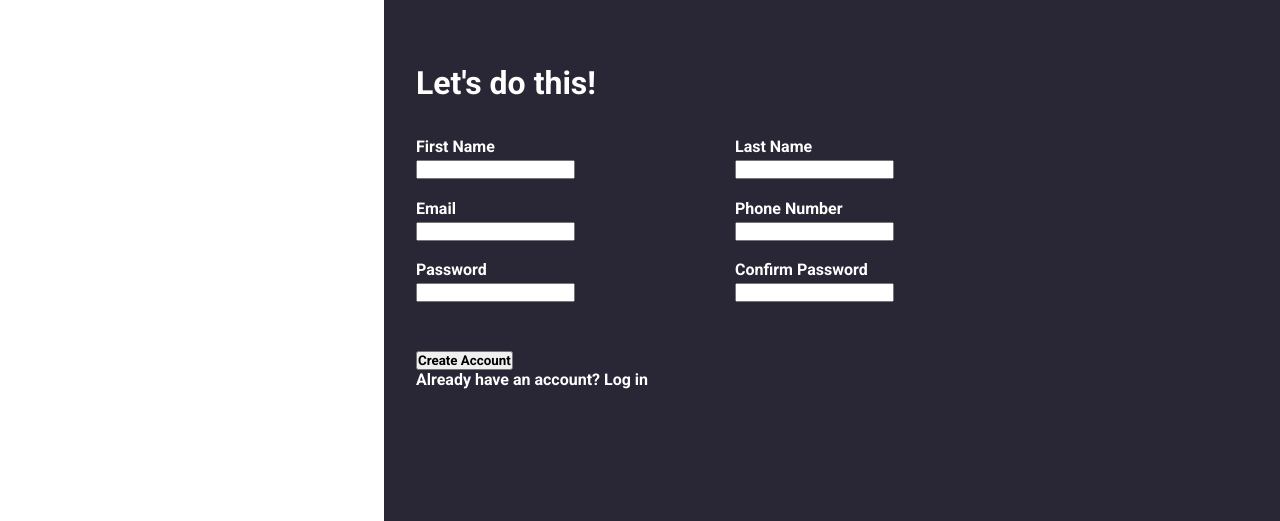
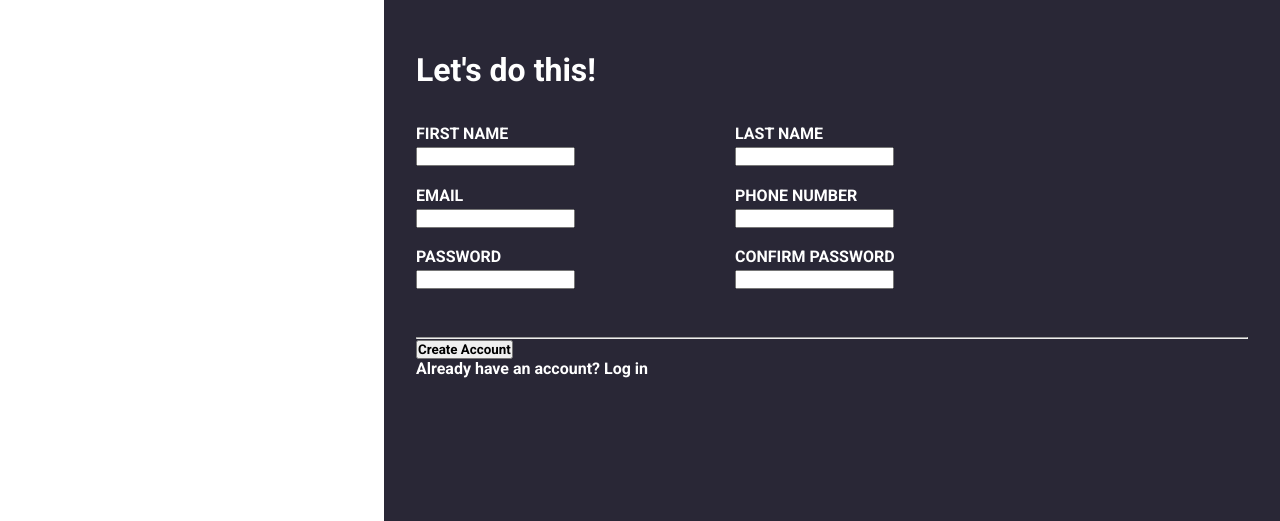
Before and after one commit to BZAgustin/signup-form, a plain HTML site: page index.html in a window 1280 px wide. Shown: the part 279-800 px from the top of the page. Drawn offline with nearby package versions, Linux system fonts and the light colour scheme.

Commit message:
- Change logo - Reduce font size on header - Capitalize labels - Add separator between inputs and login button

```diff
--- a/index.html
+++ b/index.html
@@ -7,12 +7,13 @@
   <title>Sign-up Form</title>
   <link rel="stylesheet" href="styles.css">
   <link rel="stylesheet" href="https://fonts.googleapis.com/css2?family=Material+Symbols+Outlined:opsz,wght,FILL,GRAD@48,700,0,0" />
+  <script src="script.js" defer></script>
 </head>
 <body>
-  <div class="background">
+  <div class="background" id="bg">
     <header>
       <div class="banner">
-        <span class="material-symbols-outlined">webhook</span>
+      <img src="./assets/icon.png" alt="logo">
       <h1>ODIN</h1>
       </div>
     </header>
@@ -23,39 +24,41 @@
   <div class="right-panel">
     <div class="wrapper">
       <header>
-        <h2>This is not a real online service! You know you need something like
+        <h3>This is not a real online service! You know you need something like
           this in your life to help you realize your deepest dreams.
-        </h2>
-        <h2>Sign up <em>now</em> to get started.</h2><br>
-        <h2>You <em>know</em> you want to.</h2>
+        </h3>
+        <h3>Sign up <em>now</em> to get started.</h2><br>
+        <h3>You <em>know</em> you want to.</h2>
       </header>
 
       <form action="" method="post">
         <fieldset>
           <legend>Let's do this!</legend>
           <div class="col">
-            <label for="first_name">First Name</label>
+            <label for="first_name">FIRST NAME</label>
             <input type="text" id="first_name">
 
-            <label for="email">Email</label>
+            <label for="email">EMAIL</label>
             <input type="email" id="email">
 
-            <label for="password">Password</label>
-            <input type="password" id="password">
+            <label for="password">PASSWORD</label>
+            <input type="password" id="password" class="error">
           </div>
 
           <div class="col">
-            <label for="last_name">Last Name</label>
+            <label for="last_name">LAST NAME</label>
             <input type="text" id="last_name">
 
-           <label for="phone_number">Phone Number</label>
-           <input type="number" id="phone_number">
+           <label for="phone_number">PHONE NUMBER</label>
+           <input type="text" id="phone_number">
 
-           <label for="confirm_password">Confirm Password</label>
-           <input type="password" id="confirm_password">
+           <label for="confirm_password">CONFIRM PASSWORD</label>
+           <input type="password" id="confirm_password" class="error">
           </div>
 
         </fieldset>
+
+        <hr>
 
         <footer>
           <button type="submit">Create Account</button>
```
